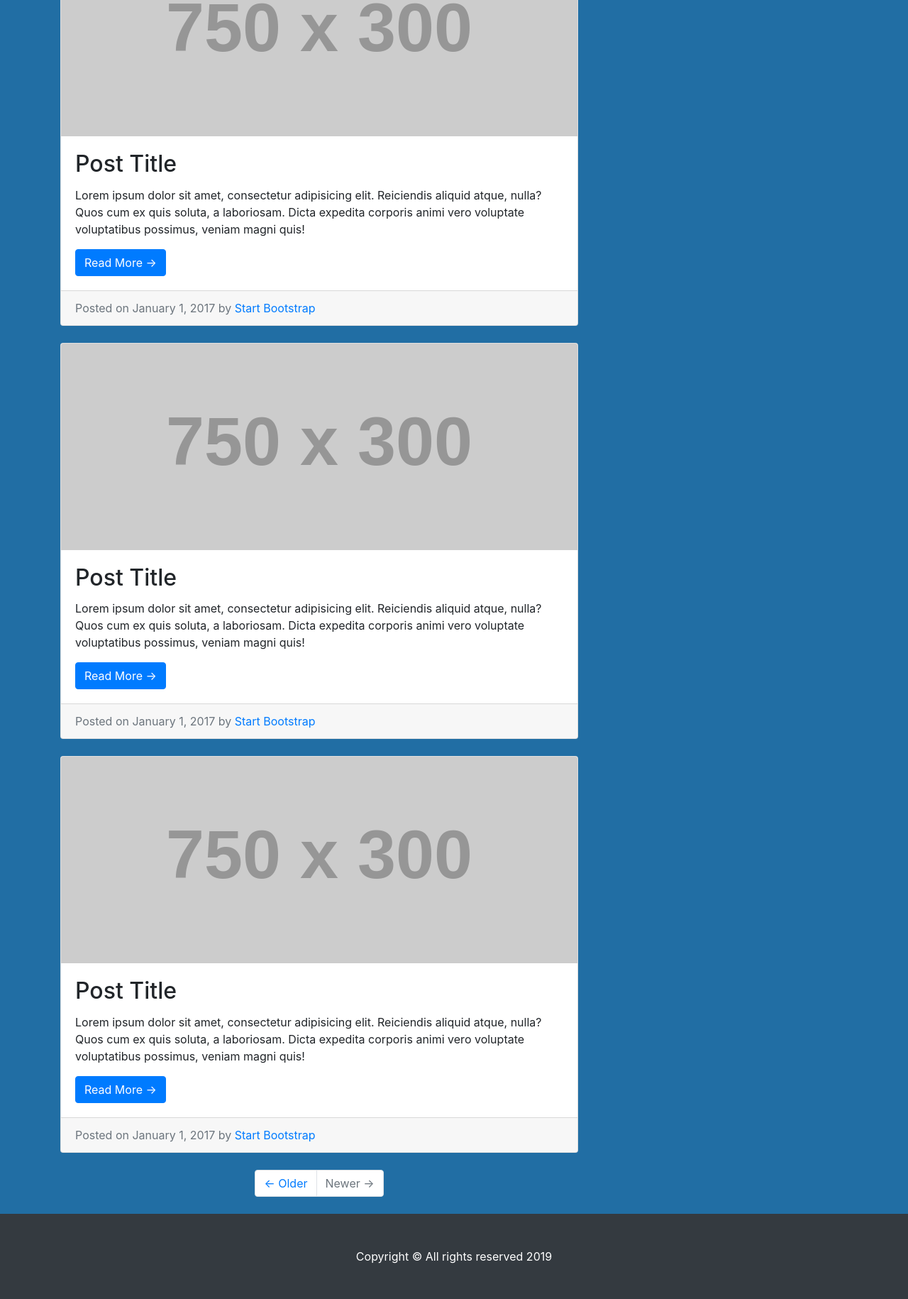
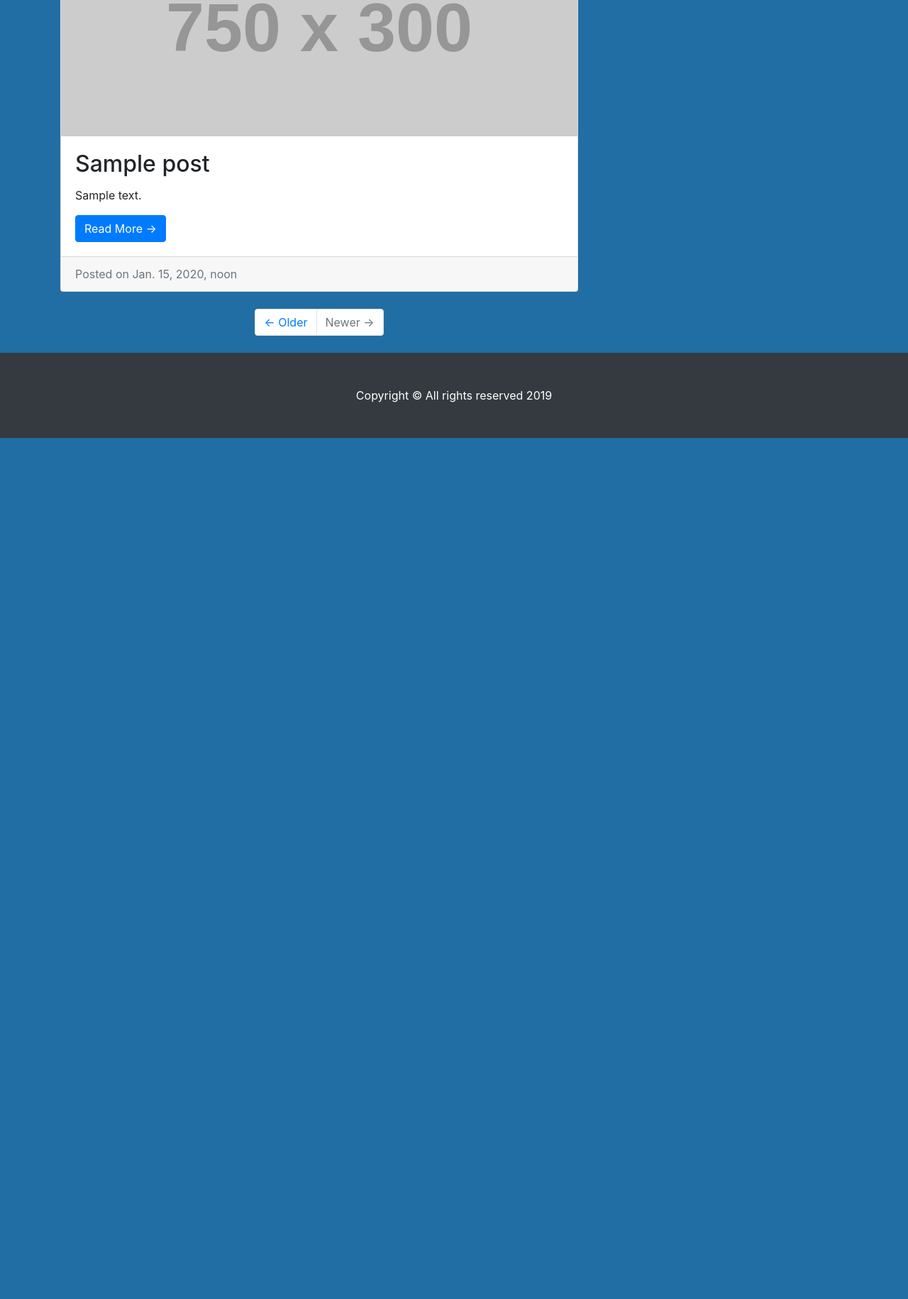
Before and after one commit to BCE-yMPyT/Blog, a Django app: template blog/templates/blog/post_list.html in a window 1280 px wide. Shown: the part 252-2082 px from the top of the page at 71% size. After the commit the page ends 869 px from the top, so only its background shows below. Run offline with Django 3.2, Linux system fonts and the light colour scheme; the template is opened without the code that fills it: values that come from a table or form of the project are taken from there, others are empty; tables that the repository leaves empty hold one stand-in row (values such as "Sample post"); grey boxes labelled with a size stand in for pictures from a placeholder-image service; some libraries are stand-ins or nearby versions.

Commit message:
BLOG. THIRD commit

```diff
--- a/blog/templates/blog/post_list.html
+++ b/blog/templates/blog/post_list.html
@@ -59,47 +59,24 @@
 
         <h1 class="my-4">START-UP NEWS</h1>
 
+
         <!-- Blog Post -->
+
+		{% for post in posts %}
+
         <div class="card mb-4">
           <img class="card-img-top" src="http://placehold.it/750x300" alt="Card image cap">
           <div class="card-body">
-            <h2 class="card-title">Post Title</h2>
-            <p class="card-text">Lorem ipsum dolor sit amet, consectetur adipisicing elit. Reiciendis aliquid atque, nulla? Quos cum ex quis soluta, a laboriosam. Dicta expedita corporis animi vero voluptate voluptatibus possimus, veniam magni quis!</p>
+            <h2 class="card-title">{{ post.title }}</h2>
+            <p class="card-text">{{ post.text|linebreaksbr }}</p>
             <a href="..\startbootstrap-blog-post-master\post.html" class="btn btn-primary">Read More &rarr;</a>
           </div>
           <div class="card-footer text-muted">
-            Posted on January 1, 2017 by
-            <a href="#">Start Bootstrap</a>
+            Posted on {{ post.published_date }}
           </div>
         </div>
 
-        <!-- Blog Post -->
-        <div class="card mb-4">
-          <img class="card-img-top" src="http://placehold.it/750x300" alt="Card image cap">
-          <div class="card-body">
-            <h2 class="card-title">Post Title</h2>
-            <p class="card-text">Lorem ipsum dolor sit amet, consectetur adipisicing elit. Reiciendis aliquid atque, nulla? Quos cum ex quis soluta, a laboriosam. Dicta expedita corporis animi vero voluptate voluptatibus possimus, veniam magni quis!</p>
-            <a href="..\startbootstrap-blog-post-master\post.html" class="btn btn-primary">Read More &rarr;</a>
-          </div>
-          <div class="card-footer text-muted">
-            Posted on January 1, 2017 by
-            <a href="#">Start Bootstrap</a>
-          </div>
-        </div>
-
-        <!-- Blog Post -->
-        <div class="card mb-4">
-          <img class="card-img-top" src="http://placehold.it/750x300" alt="Card image cap">
-          <div class="card-body">
-            <h2 class="card-title">Post Title</h2>
-            <p class="card-text">Lorem ipsum dolor sit amet, consectetur adipisicing elit. Reiciendis aliquid atque, nulla? Quos cum ex quis soluta, a laboriosam. Dicta expedita corporis animi vero voluptate voluptatibus possimus, veniam magni quis!</p>
-            <a href="..\startbootstrap-blog-post-master\post.html" class="btn btn-primary">Read More &rarr;</a>
-          </div>
-          <div class="card-footer text-muted">
-            Posted on January 1, 2017 by
-            <a href="#">Start Bootstrap</a>
-          </div>
-        </div>
+		{% endfor %}
 
         <!-- Pagination -->
         <ul class="pagination justify-content-center mb-4">
--- a/blog/views.py
+++ b/blog/views.py
@@ -1,6 +1,9 @@
 from django.shortcuts import render
+from django.utils import timezone
+from .models import Post
 
 # Create your views here.
 
 def post_list(request):
-    return render(request, 'blog/post_list.html', {})
+    posts = Post.objects.filter(published_date__lte=timezone.now()).order_by('published_date')
+    return render(request, 'blog/post_list.html', {'posts': posts})
```
